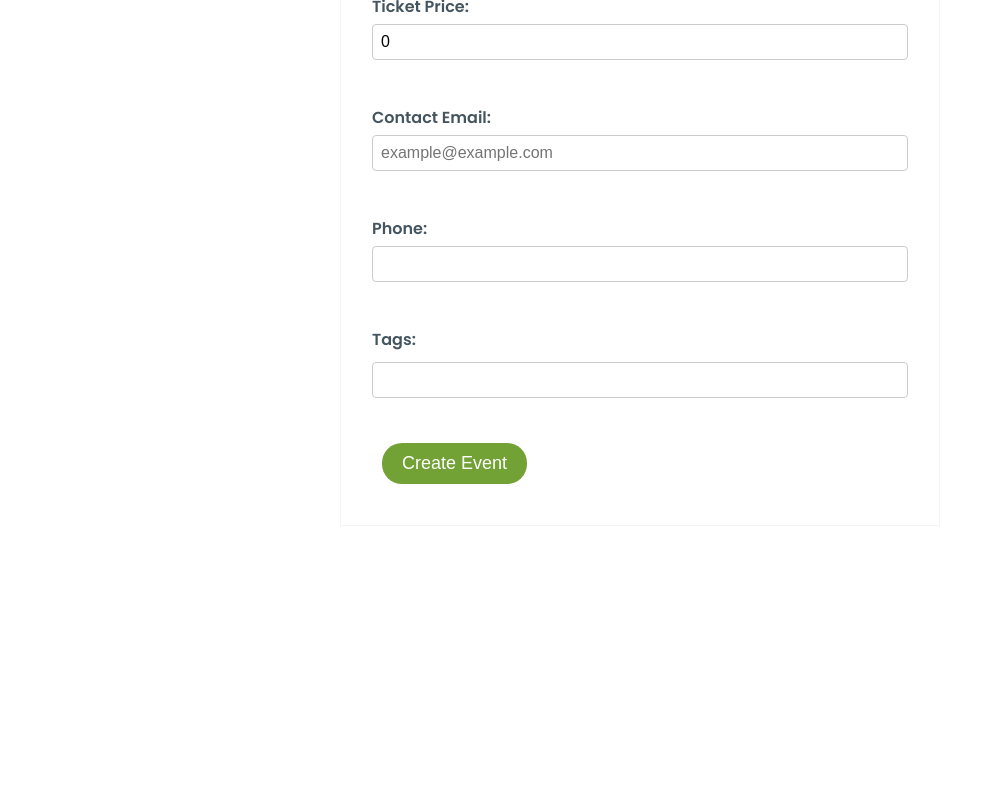
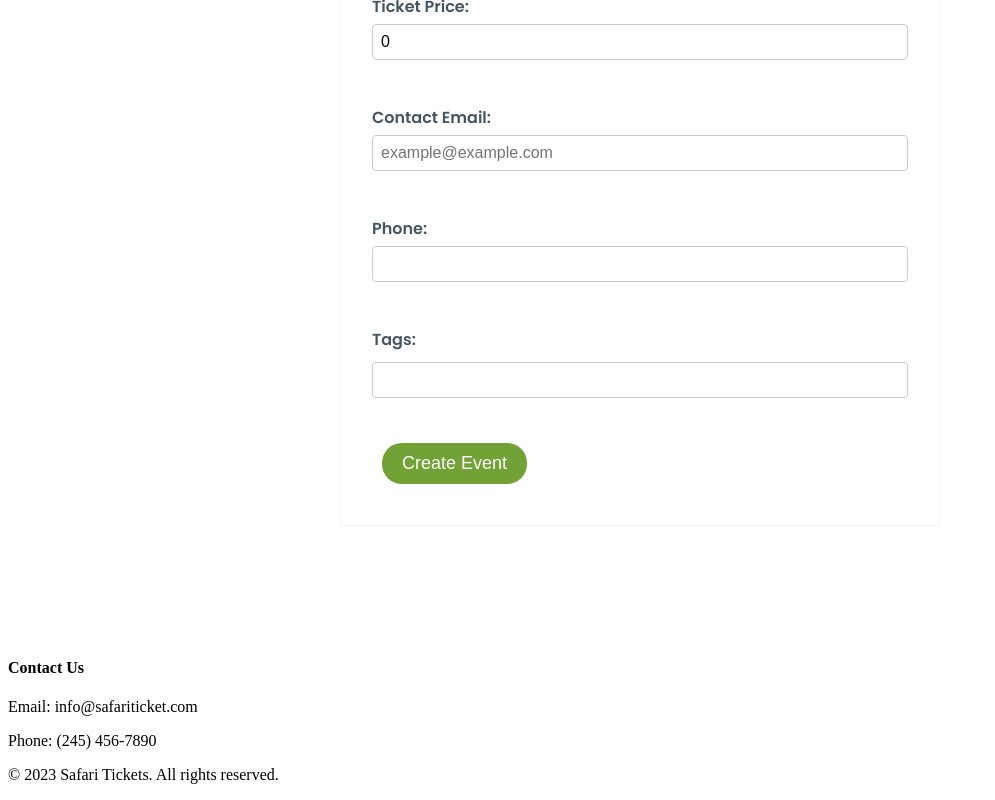
Before and after one commit to Evanny254/Safari-Ticketing-App, a React (Vite) app: page /create-event in a window 1280 px wide. Shown: the part 1407-2207 px from the top of the page, without its empty margins (0-995 px from the left). Before the commit the page ends 2066 px from the top, so only its background shows below. Built offline with nearby package versions, Linux system fonts and the light colour scheme.

Commit message:
Update Footer.jsx component

```diff
--- a/src/App.jsx
+++ b/src/App.jsx
@@ -1,6 +1,7 @@
 import React from 'react';
 import { BrowserRouter as Router, Routes, Route } from 'react-router-dom';
 import Header from './components/Header';
+import Footer from './components/Footer';
 import EventList from './components/EventList';
 import TicketList from './components/TicketList';
 import EventForm from './components/EventForm';
@@ -19,6 +20,7 @@ function App() {
           <Route path="/Headers" element={<Header />} />
           <Route path="/create-event" element={<EventForm />} />
         </Routes>
+        <Footer />
       </div>
     </Router>
   );
--- a/src/components/Footer.jsx
+++ b/src/components/Footer.jsx
@@ -0,0 +1,19 @@
+import React from 'react';
+
+const Footer = () => {
+    return (
+      <footer>
+         <div className="contact-info">
+        <h4>Contact Us</h4>
+        <p>Email: info@safariticket.com</p>
+        <p>Phone: (245) 456-7890</p>
+        {/* Add more contact details as needed */}
+      </div>
+      <div className="copyright">
+        <p>&copy; 2023 Safari Tickets. All rights reserved.</p>
+      </div>
+      </footer>
+    );
+  }
+
+export default Footer;
```
